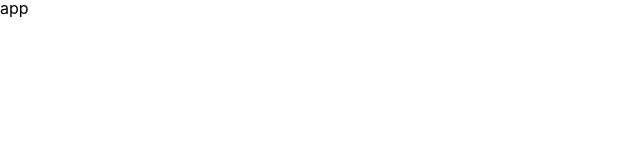
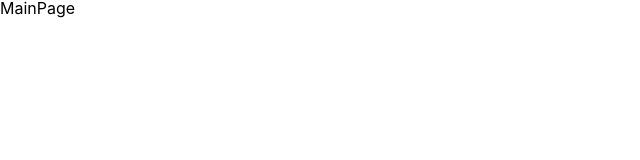
Before and after one commit to Team-Wordi/Wordi, a React (Create React App) app: page / in a window 1280 px wide. Shown: the top 160 px of the page, without its empty margins (0-640 px from the left). Built offline with nearby package versions, Linux system fonts and the light colour scheme.

Commit message:
Feat: 초기 라우터 설정 [#1]

```diff
--- a/src/App.tsx
+++ b/src/App.tsx
@@ -1,8 +1,22 @@
 import React from 'react';
-import storage from 'utils/storage';
+import { Route, Switch } from 'react-router';
+import { ROUTES } from 'utils/routes';
+import MainPage from 'pages/MainPage';
+import MentorListPage from 'pages/MentorListPage';
+import MentorProfilePage from 'pages/MentorProfilePage';
+import ApplicationPage from 'pages/ApplicationPage';
+import MentorReviewPage from 'pages/MentorReviewPage';
 
 const App: React.FC<any> = () => {
-  return <div>app</div>;
+  return (
+    <Switch>
+      <Route exact path={ROUTES.ROOT} component={MainPage} />
+      <Route path={ROUTES.NATION.MAIN} component={MentorListPage} />
+      <Route path={ROUTES.NATION.NAME} component={MentorProfilePage} />
+      <Route path={ROUTES.NATION.APPLICATION} component={ApplicationPage} />
+      <Route path={ROUTES.REVEIWS} component={MentorReviewPage} />
+    </Switch>
+  );
 };
 
 export default App;
--- a/src/index.tsx
+++ b/src/index.tsx
@@ -4,12 +4,15 @@ import App from './App';
 import GlobalStyles from 'styles/GlobalStyles';
 import { ThemeProvider } from 'styled-components';
 import { Theme } from './styles/Theme';
+import { BrowserRouter } from 'react-router-dom';
 
 ReactDOM.render(
   <React.StrictMode>
     <GlobalStyles />
     <ThemeProvider theme={{ ...Theme }}>
-      <App />
+      <BrowserRouter>
+        <App />
+      </BrowserRouter>
     </ThemeProvider>
   </React.StrictMode>,
   document.getElementById('root'),
--- /dev/null
+++ b/src/pages/ApplicationPage.tsx
@@ -0,0 +1,7 @@
+import React from 'react';
+
+const ApplicationPage = () => {
+  return <div>ApplicationPage</div>;
+};
+
+export default ApplicationPage;
--- /dev/null
+++ b/src/pages/MainPage.tsx
@@ -0,0 +1,7 @@
+import React from 'react';
+
+const MainPage = () => {
+  return <div>MainPage</div>;
+};
+
+export default MainPage;
--- /dev/null
+++ b/src/pages/MentorListPage.tsx
@@ -0,0 +1,7 @@
+import React from 'react';
+
+const MentorListPage = () => {
+  return <div>MentorListPage</div>;
+};
+
+export default MentorListPage;
--- /dev/null
+++ b/src/pages/MentorProfilePage.tsx
@@ -0,0 +1,7 @@
+import React from 'react';
+
+const MentorProfilePage = () => {
+  return <div>MentorProfilePage</div>;
+};
+
+export default MentorProfilePage;
--- /dev/null
+++ b/src/pages/MentorReviewPage.tsx
@@ -0,0 +1,7 @@
+import React from 'react';
+
+const MentorReviewPage = () => {
+  return <div>MentorReviewPage</div>;
+};
+
+export default MentorReviewPage;
--- /dev/null
+++ b/src/utils/routes.ts
@@ -0,0 +1,10 @@
+export const ROUTES = {
+  ROOT: '/',
+  NATION: {
+    MAIN: '/:nation',
+    NAME: '/:nation/:name',
+    APPLICATION: '/:nation/:name/application',
+  },
+  // temporary route
+  REVEIWS: '/reviews',
+};
```
